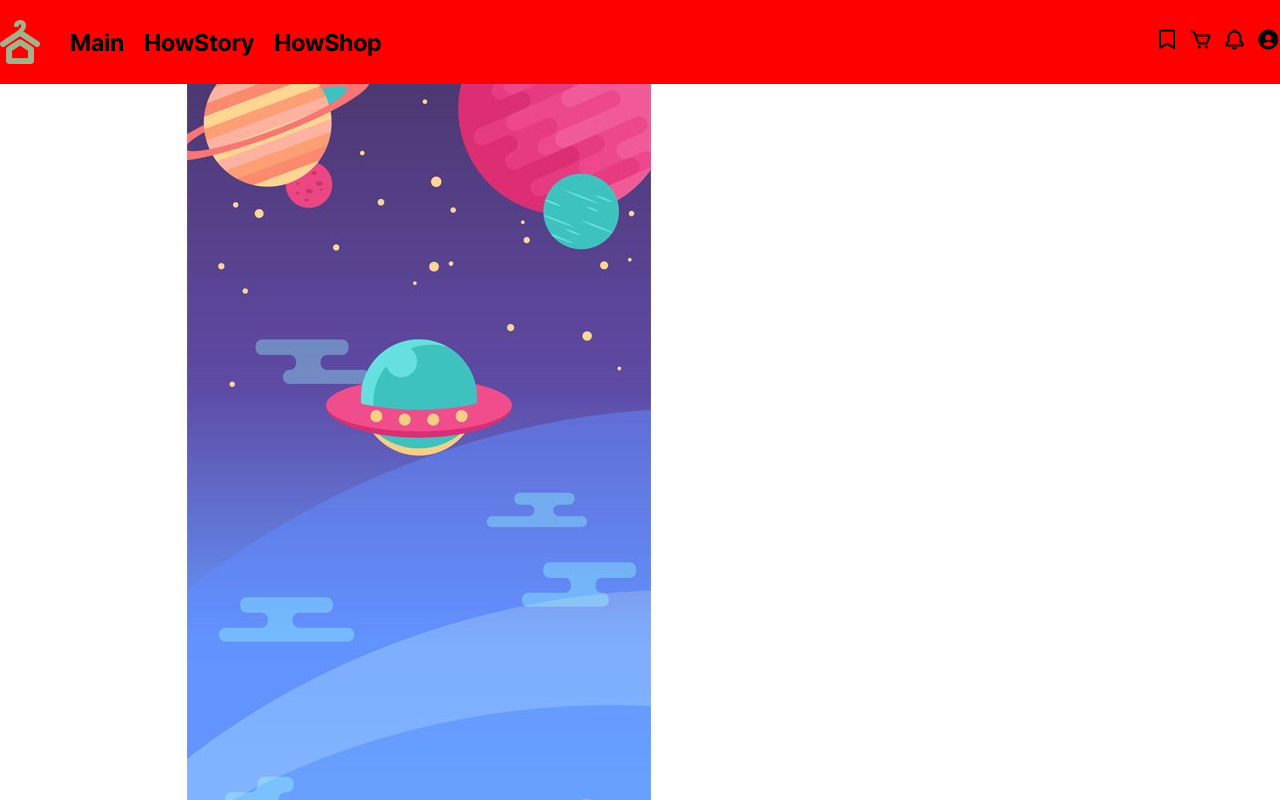
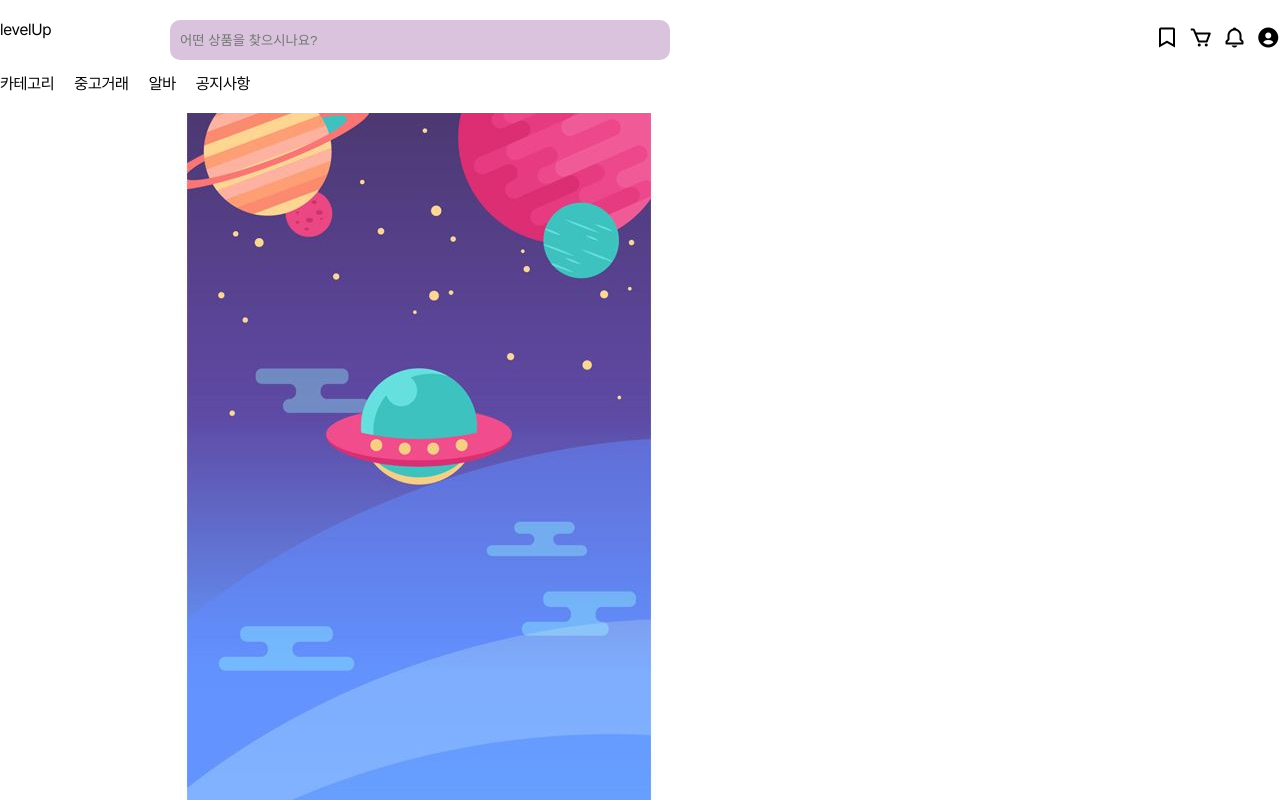
Before and after one commit to parkjongco/LevelUp, a React (Create React App) app in the folder levelupfront/: page / in a window 1280 px wide. Shown: the top 800 px of the page. Built offline with nearby package versions, Linux system fonts and the light colour scheme.

Commit message:
header 수정중

```diff
--- a/levelupfront/src/components/Header/Header.jsx
+++ b/levelupfront/src/components/Header/Header.jsx
@@ -49,42 +49,20 @@ export const Header = () => {
                     }`}
                 >
                     <div className={styles.mainNavi}>
+                        <div className={styles.topWrap}>
                             <div className={styles.menuBox}>
                                 <div className={styles.mainLogo}>
                                     <a>
-                                    <img src={logo} alt="Logo" />
+                                        {/* <img src={logo} alt="Logo" /> */}
+                                        levelUp
                                     </a>
                                 </div>
                                 <div className={styles.naviMenuList}>
-                                <div
-                                    className={`${styles.naviMenu} ${
-                                        activeMenu === 'Main'
-                                            ? styles.active
-                                            : ''
-                                    }`}
-                                    onClick={() => handleMenuClick('Main')}
-                                >
-                                    <a>Main</a>
-                                </div>
-                                <div
-                                    className={`${styles.naviMenu} ${
-                                        activeMenu === 'HowStory'
-                                            ? styles.active
-                                            : ''
-                                    }`}
-                                    onClick={() => handleMenuClick('HowStory')}
-                                >
-                                    <a>HowStory</a>
-                                </div>
-                                <div
-                                    className={`${styles.naviMenu} ${
-                                        activeMenu === 'HowShop'
-                                            ? styles.active
-                                            : ''
-                                    }`}
-                                    onClick={() => handleMenuClick('HowShop')}
-                                >
-                                    <a>HowShop</a>
+                                    <div className={styles.searchBox}>
+                                        <input
+                                            type="search"
+                                            placeholder="어떤 상품을 찾으시나요?"
+                                        />
                                     </div>
                                 </div>
                             </div>
@@ -127,6 +105,41 @@ export const Header = () => {
                                 </div>
                             </div>
                         </div>
+                        <div className={styles.bottomWrap}>
+                            {/* <div
+                                className={`${styles.naviMenu} ${
+                                    activeMenu === 'Main' ? styles.active : ''
+                                }`}
+                                onClick={() => handleMenuClick('Main')}
+                            >
+                                <a>Main</a>
+                            </div>
+                            <div
+                                className={`${styles.naviMenu} ${
+                                    activeMenu === 'HowStory'
+                                        ? styles.active
+                                        : ''
+                                }`}
+                                onClick={() => handleMenuClick('HowStory')}
+                            >
+                                <a>HowStory</a>
+                            </div>
+                            <div
+                                className={`${styles.naviMenu} ${
+                                    activeMenu === 'HowShop'
+                                        ? styles.active
+                                        : ''
+                                }`}
+                                onClick={() => handleMenuClick('HowShop')}
+                            >
+                                <a>HowShop</a>
+                            </div> */}
+                            <div>카테고리</div>
+                            <div>중고거래</div>
+                            <div>알바</div>
+                            <div>공지사항</div>
+                        </div>
+                    </div>
                 </div>
             </div>
         </div>
--- a/levelupfront/src/components/Header/Header.module.css
+++ b/levelupfront/src/components/Header/Header.module.css
@@ -11,7 +11,8 @@
     z-index: 1000;
     transition: all 0.1s ease;
     /* 애니메이션을 위한 트랜지션 */
-    background-color: red;
+    /* background-color: red; */
+    /* height: 130px; */
 }
 
 .headerCont.fixed {
@@ -29,11 +30,29 @@
 .mainNavi {
     max-width: 1300px;
     display: flex;
+    flex-direction: column;
     padding: 20px 0;
+    justify-content: flex-end;
+    /* align-items: center; */
+    width: 100%;
+    margin: 0 auto;
+}
+
+.topWrap {
+    flex: 1;
+    display: flex;
+    /* padding: 20px 0; */
     justify-content: flex-end;
     align-items: center;
     width: 100%;
     margin: 0 auto;
+}
+
+.bottomWrap {
+    flex: 1;
+    display: flex;
+    gap: 20px;
+    margin-top: 14px;
 }
 
 .menuBox {
@@ -43,7 +62,9 @@
 }
 
 .mainLogo {
+    width: 140px;
     margin-right: 30px;
+    height: 40px;
 }
 
 .mainLogo a {
@@ -62,6 +83,15 @@
 .naviMenuList {
     display: flex;
     gap: 20px;
+}
+
+.searchBox input {
+    width: 500px;
+    height: 40px;
+    border: none;
+    border-radius: 10px;
+    padding-left: 10px;
+    background-color: #D9C3DD;
 }
 
 .naviMenu {
```
Lines whose indentation alone changed are shown as unchanged.
